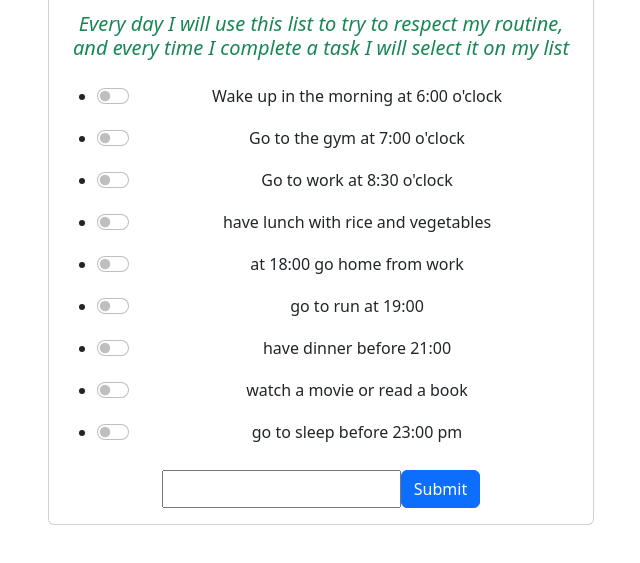
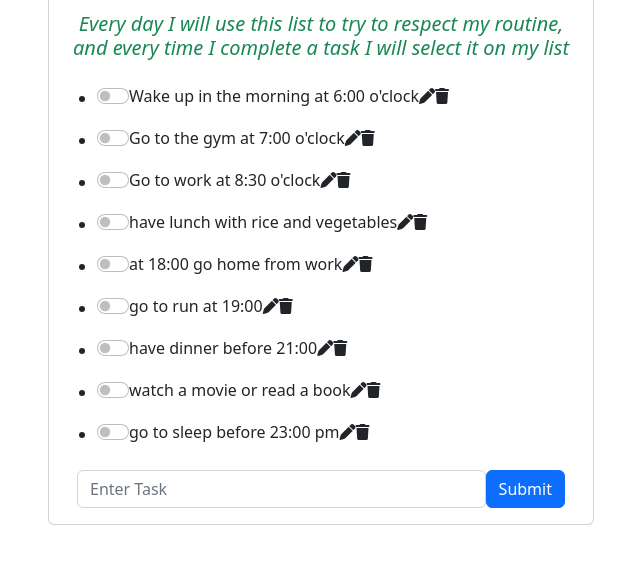
Before and after one commit to paolopu91/vue-todolist, a plain HTML site: page index.html in a window 1280 px wide. Shown: the part 107-670 px from the top of the page, without its empty margins (319-959 px from the left). Drawn offline with nearby package versions, Linux system fonts and the light colour scheme.

Commit message:
added event submit for new task

```diff
--- a/index.html
+++ b/index.html
@@ -7,7 +7,11 @@
     <!-- bootstrap css link  -->
     <link href="https://cdn.jsdelivr.net/npm/bootstrap@5.2.0-beta1/dist/css/bootstrap.min.css" rel="stylesheet" integrity="sha384-0evHe/X+R7YkIZDRvuzKMRqM+OrBnVFBL6DOitfPri4tjfHxaWutUpFmBp4vmVor" crossorigin="anonymous">
     <script src="https://cdn.jsdelivr.net/npm/bootstrap@5.2.0-beta1/dist/js/bootstrap.bundle.min.js" integrity="sha384-pprn3073KE6tl6bjs2QrFaJGz5/SUsLqktiwsUTF55Jfv3qYSDhgCecCxMW52nD2" crossorigin="anonymous"></script>
+    <!-- css link -->
     <link rel="stylesheet" href="css/style.css">
+    <!-- fontawesome link -->
+    <script src="https://kit.fontawesome.com/34ba7cedd4.js" crossorigin="anonymous"></script>
+    <!-- vuejs 2 link -->
     <script src="https://cdn.jsdelivr.net/npm/vue@2/dist/vue.js"></script>
     <title>ToDoList</title>
 </head>
@@ -26,19 +30,26 @@
 
                                 <ul>
                                     <li class="py-2" v-for="(task,i) in toDoList">
-                                        <div class="form-check form-switch">
+                                        <div class="form-check form-switch d-flex justify-content-start">
                                             <input class="form-check-input" v-model="task.done" type="checkbox" role="switch" :id="'flexSwitchCheckDefault' + i">
                                             <label class="form-check-label" :class="task.title" class="text-decoration-line-through" :for="'flexSwitchCheckDefault' + i">{{toDoList[i].text}}</label>
+                                            <div class="d-flex justify-content-center"><span><i class="fa-solid fa-pen"></i></span></div>
+                                            <div class="d-flex justify-content-center"><span><i class="fa-solid fa-trash"></i></span></div>
                                         </div>
+
+
+
                                     </li>
                                 </ul>
 
                             </div>
 
+                            <!-- input -->
                             <div class="container d-flex justify-content-center">
-                                <input type="text" >
-                                <button class="btn btn-primary">Submit</button>
+                                <input v-model="newTask" type="text" placeholder="Enter Task" class="form-control">
+                                <button class="btn btn-primary" v-on:click="submit">Submit</button>
                             </div>
+
                         </div>
                     </div>
                 </div>
--- a/js/main.js
+++ b/js/main.js
@@ -22,6 +22,7 @@ Buon lavoro e buon divertimento! (modificato)
 new Vue({
     el: "#app",
     data:{
+        newTask:"",
         toDoList:[
             {
                 text:"Wake up in the morning at 6:00 o'clock",
@@ -56,13 +57,23 @@ new Vue({
                 done:false,
             },
             {
-                text:"go to sleep before 23:00 pm"
+                text:"go to sleep before 23:00 pm",
+                done:false,
             },
+
         ],
+
     },
     methods:{
-    //    ceckedList:{
+        submit(){
+            console.log(this.newTask)
+            //here i'm writing my funciont condition
+            if(this.newTask.length===0)return;
 
-    //    }
+            this.toDoList.push({
+                text: this.newTask,
+                done: false,
+            })
+        }
     }
 })
```
